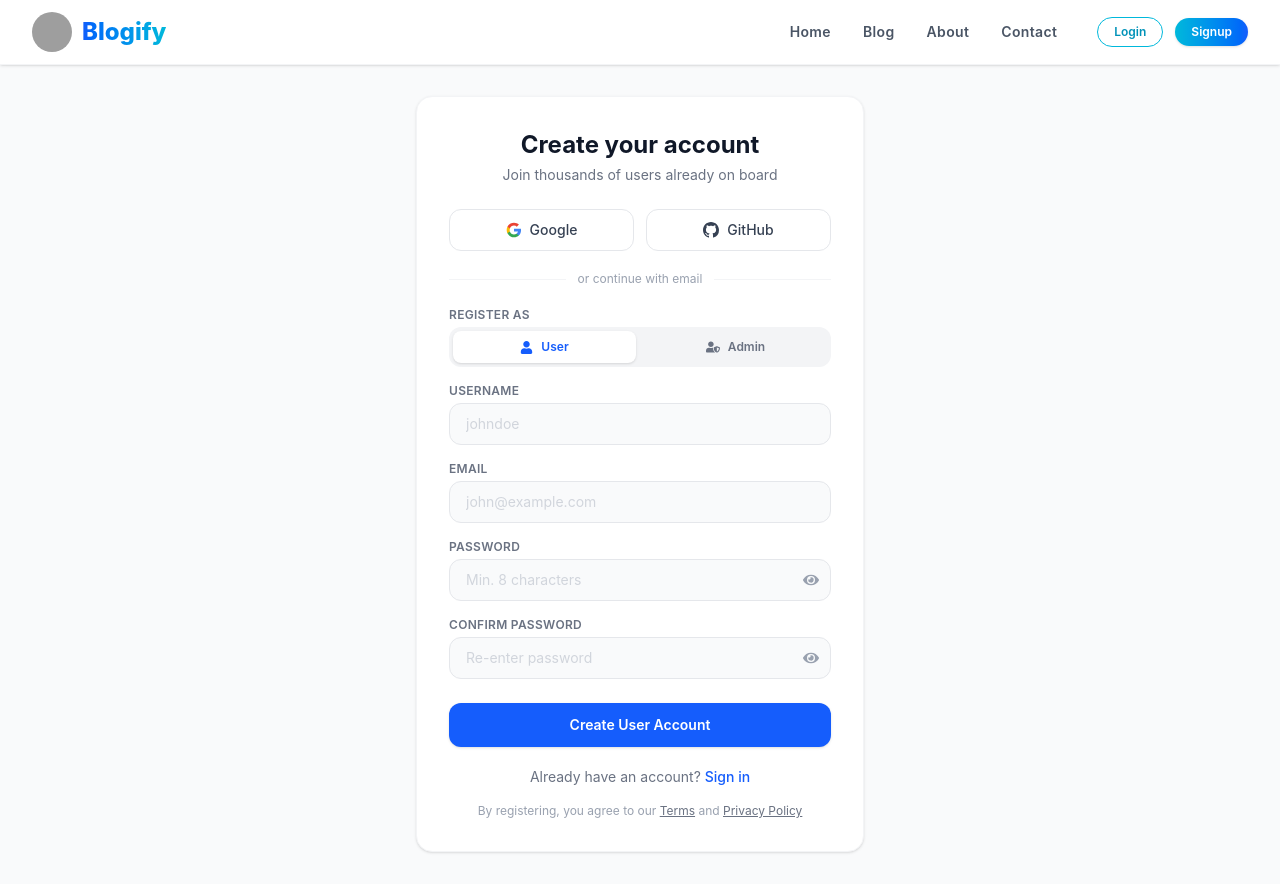
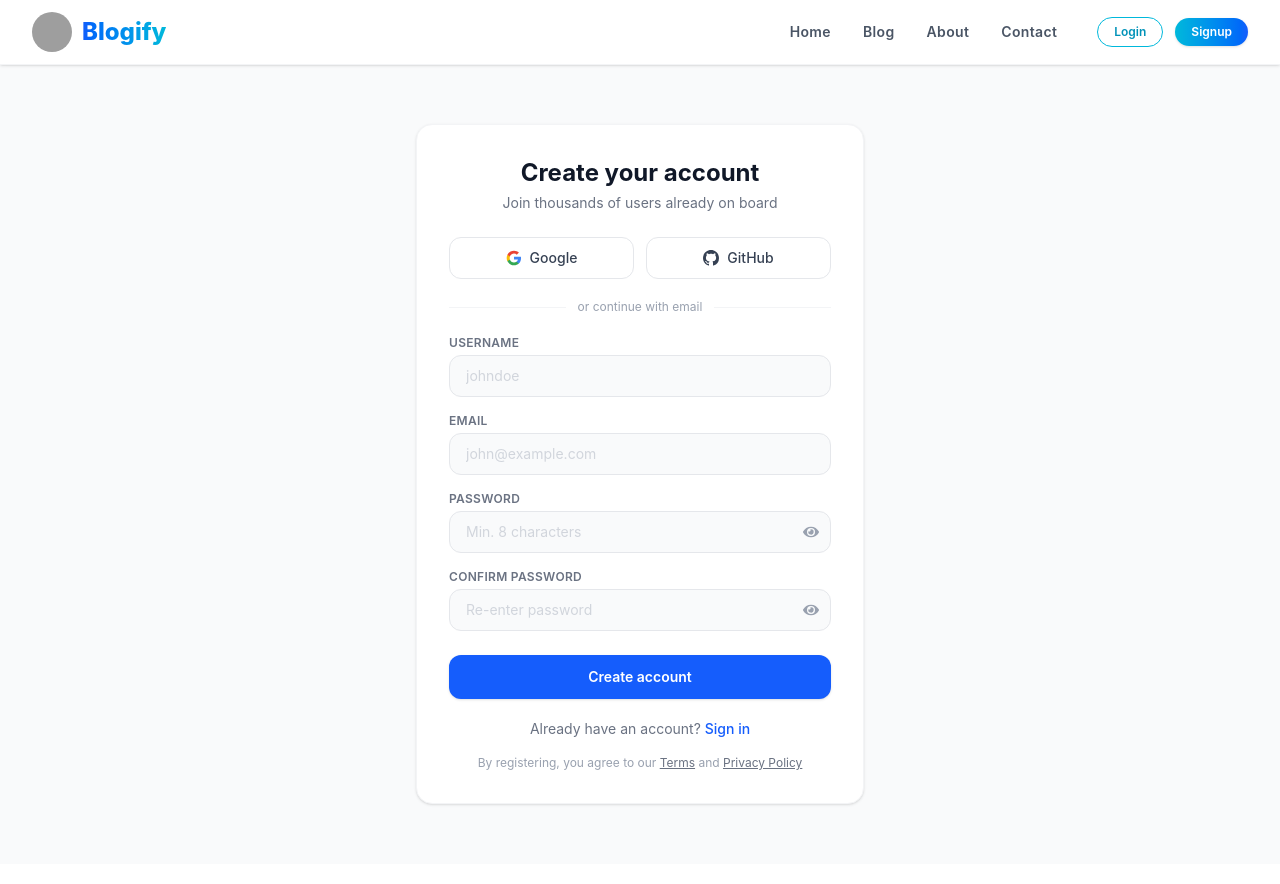
Before and after one commit to nishalniroula12/Blog, a React (Vite) app in the folder Frontend/: page /signup in a window 1280 px wide. Built offline with nearby package versions, Linux system fonts and the light colour scheme; no server answers; grey boxes are pictures that could not be loaded.

Commit message:
signup fixing user only

```diff
--- a/Frontend/src/pages/Signup.jsx
+++ b/Frontend/src/pages/Signup.jsx
@@ -1,7 +1,7 @@
 import React, { useState } from 'react';
 import { Formik, Form, Field, ErrorMessage } from 'formik';
 import { useNavigate, Link } from 'react-router-dom';
-import { FaEye, FaEyeSlash, FaUser, FaUserShield } from 'react-icons/fa';
+import { FaEye, FaEyeSlash } from 'react-icons/fa';
 import api from '../api/axios';
 
 const Signup = () => {
@@ -83,7 +83,7 @@ const Signup = () => {
         {/* Formik Form */}
         <Formik
           initialValues={{
-            role: 'user', // Default role
+            role: 'user', // Default role permanently set to user
             username: '',
             email: '',
             password: '',
@@ -95,7 +95,6 @@ const Signup = () => {
               // Strip confirmPassword before sending payload to server
               const { confirmPassword, ...payload } = values;
 
-              // Payload now contains: { role, username, email, password }
               const res = await api.post('api/register', payload);
               console.log(res.data);
               resetForm();
@@ -107,41 +106,8 @@ const Signup = () => {
             }
           }}
         >
-          {({ isSubmitting, errors, touched, setFieldValue, values }) => (
+          {({ isSubmitting, errors, touched }) => (
             <Form className="flex flex-col gap-4">
-
-              {/* ROLE SELECTION TOGGLE */}
-              <div className="flex flex-col gap-1">
-                <label className="text-xs font-semibold text-gray-500 uppercase tracking-wide">
-                  Register as
-                </label>
-                <div className="grid grid-cols-2 gap-2 p-1 bg-gray-100 rounded-xl">
-                  <button
-                    type="button"
-                    onClick={() => setFieldValue('role', 'user')}
-                    className={`flex items-center justify-center gap-2 py-2 text-xs font-semibold rounded-lg transition-all ${
-                      values.role === 'user'
-                        ? 'bg-white text-blue-600 shadow-sm'
-                        : 'text-gray-500 hover:text-gray-800'
-                    }`}
-                  >
-                    <FaUser size={13} />
-                    User
-                  </button>
-                  <button
-                    type="button"
-                    onClick={() => setFieldValue('role', 'admin')}
-                    className={`flex items-center justify-center gap-2 py-2 text-xs font-semibold rounded-lg transition-all ${
-                      values.role === 'admin'
-                        ? 'bg-white text-blue-600 shadow-sm'
-                        : 'text-gray-500 hover:text-gray-800'
-                    }`}
-                  >
-                    <FaUserShield size={14} />
-                    Admin
-                  </button>
-                </div>
-              </div>
 
               {/* USERNAME */}
               <div className="flex flex-col gap-1">
@@ -259,7 +225,7 @@ const Signup = () => {
                 disabled={isSubmitting}
                 className="w-full py-3 mt-2 text-sm font-semibold text-white bg-blue-600 rounded-xl hover:bg-blue-700 active:scale-[0.98] disabled:opacity-50 transition shadow-sm"
               >
-                {isSubmitting ? 'Creating account...' : `Create ${values.role === 'admin' ? 'Admin' : 'User'} Account`}
+                {isSubmitting ? 'Creating account...' : 'Create account'}
               </button>
             </Form>
           )}
```
